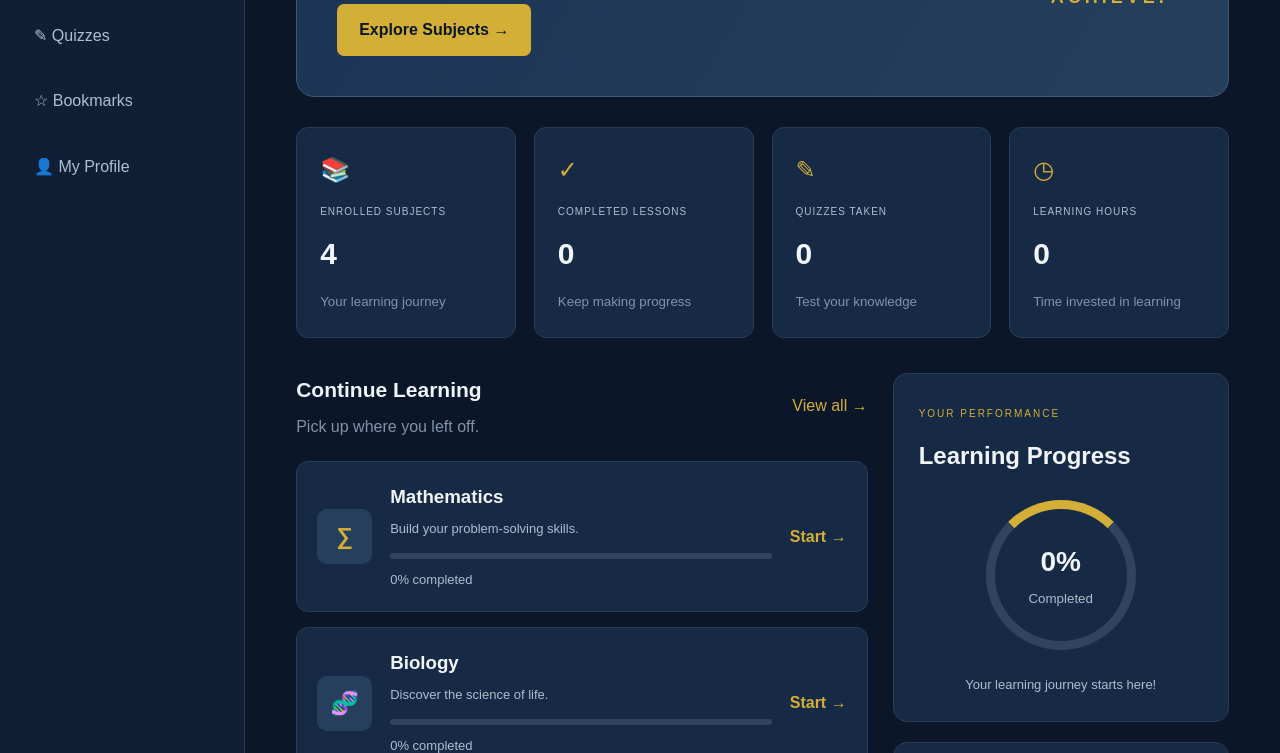
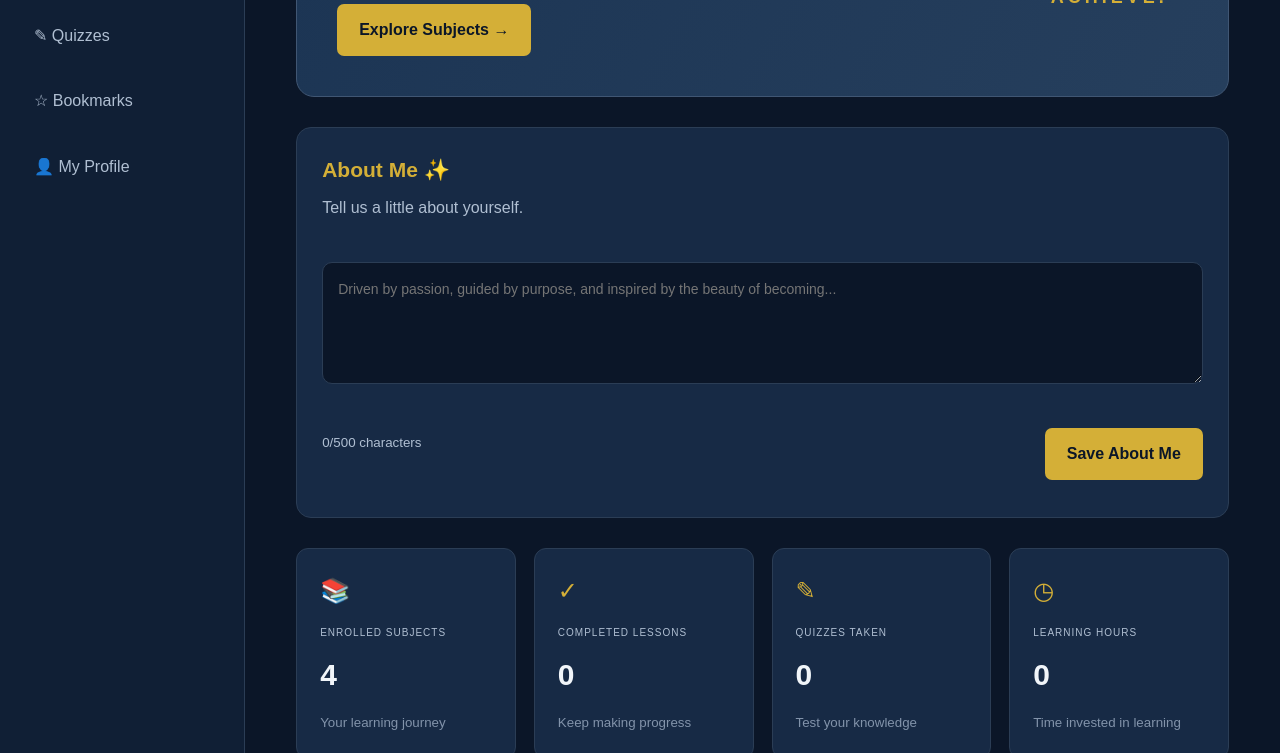
Before and after one commit to DEV-Gift/study-buddy, a plain HTML site: page dashboard.html in a window 1280 px wide. Shown: the part 347-1100 px from the top of the page. Drawn offline with Linux system fonts and the light colour scheme; no server answers.

Commit message:
study-buddy

```diff
--- a/dashboard.html
+++ b/dashboard.html
@@ -1,4 +1,5 @@
 <!DOCTYPE html>
+
 <html lang="en">
 
 <head>
@@ -34,6 +35,7 @@
     <a href="#settings">⚙ Settings</a>
     <button id="logoutBtn">↪ Log Out</button>
 </div>
+
 
 </aside>
 
@@ -114,6 +116,39 @@
         </div>
 
     </div>
+
+</section>
+
+
+<!-- About Me Section -->
+
+<section class="sb-about-section">
+
+    <div class="sb-section-heading">
+        <div>
+            <h2>About Me ✨</h2>
+            <p>Tell us a little about yourself.</p>
+        </div>
+    </div>
+
+    <textarea
+        id="aboutMe"
+        placeholder="Driven by passion, guided by purpose, and inspired by the beauty of becoming..."
+        maxlength="500"
+        rows="4"
+    ></textarea>
+
+    <div class="sb-about-footer">
+
+        <small id="aboutMeCount">0/500 characters</small>
+
+        <button type="button" id="saveAboutMe" class="sb-primary-btn">
+            Save About Me
+        </button>
+
+    </div>
+
+    <p id="aboutMeMessage" aria-live="polite"></p>
 
 </section>
 
@@ -307,7 +342,5 @@
 
 <script type="module" src="dashboard.js"></script>
 
-
 </body>
-
 </html>
--- a/firebase.js
+++ b/firebase.js
@@ -1,5 +1,8 @@
 import { initializeApp } from "https://www.gstatic.com/firebasejs/10.12.2/firebase-app.js";
+
 import { getAuth } from "https://www.gstatic.com/firebasejs/10.12.2/firebase-auth.js";
+
+import { getFirestore } from "https://www.gstatic.com/firebasejs/10.12.2/firebase-firestore.js";
 
 const firebaseConfig = {
     apiKey: "AIzaSyBpxyanY3RFM25evYxPSS09n-oCVQOLOwQ",
@@ -16,3 +19,6 @@ const app = initializeApp(firebaseConfig);
 
 // Initialize Authentication
 export const auth = getAuth(app);
+
+// Initialize Firestore Database
+export const db = getFirestore(app);
--- a/style.css
+++ b/style.css
@@ -1876,3 +1876,62 @@ textarea:focus-visible {
 .welcome-user h1 {
     margin: 0;
 }
+
+/* ABOUT ME SECTION */
+
+.sb-about-section {
+    background: #172a45;
+    padding: 25px;
+    border-radius: 15px;
+    margin: 30px 0;
+    border: 1px solid #2b3d55;
+}
+
+.sb-about-section h2 {
+    color: #d4af37;
+    margin-bottom: 8px;
+}
+
+.sb-about-section p {
+    color: #b0bfd2;
+}
+
+.sb-about-section textarea {
+    width: 100%;
+    padding: 15px;
+    margin-top: 20px;
+    background: #0b1628;
+    color: #f1f5f9;
+    border: 1px solid #2b3d55;
+    border-radius: 10px;
+    resize: vertical;
+    font-family: inherit;
+    font-size: 14px;
+}
+
+.sb-about-section textarea:focus {
+    outline: none;
+    border-color: #d4af37;
+}
+
+.sb-about-footer {
+    display: flex;
+    justify-content: space-between;
+    align-items: center;
+    margin-top: 15px;
+    gap: 15px;
+}
+
+.sb-about-footer small {
+    color: #b0bfd2;
+}
+
+.sb-about-footer button {
+    border: none;
+    cursor: pointer;
+}
+
+#aboutMeMessage {
+    margin-top: 12px;
+    font-size: 13px;
+}
```
Lines whose indentation alone changed are shown as unchanged.
